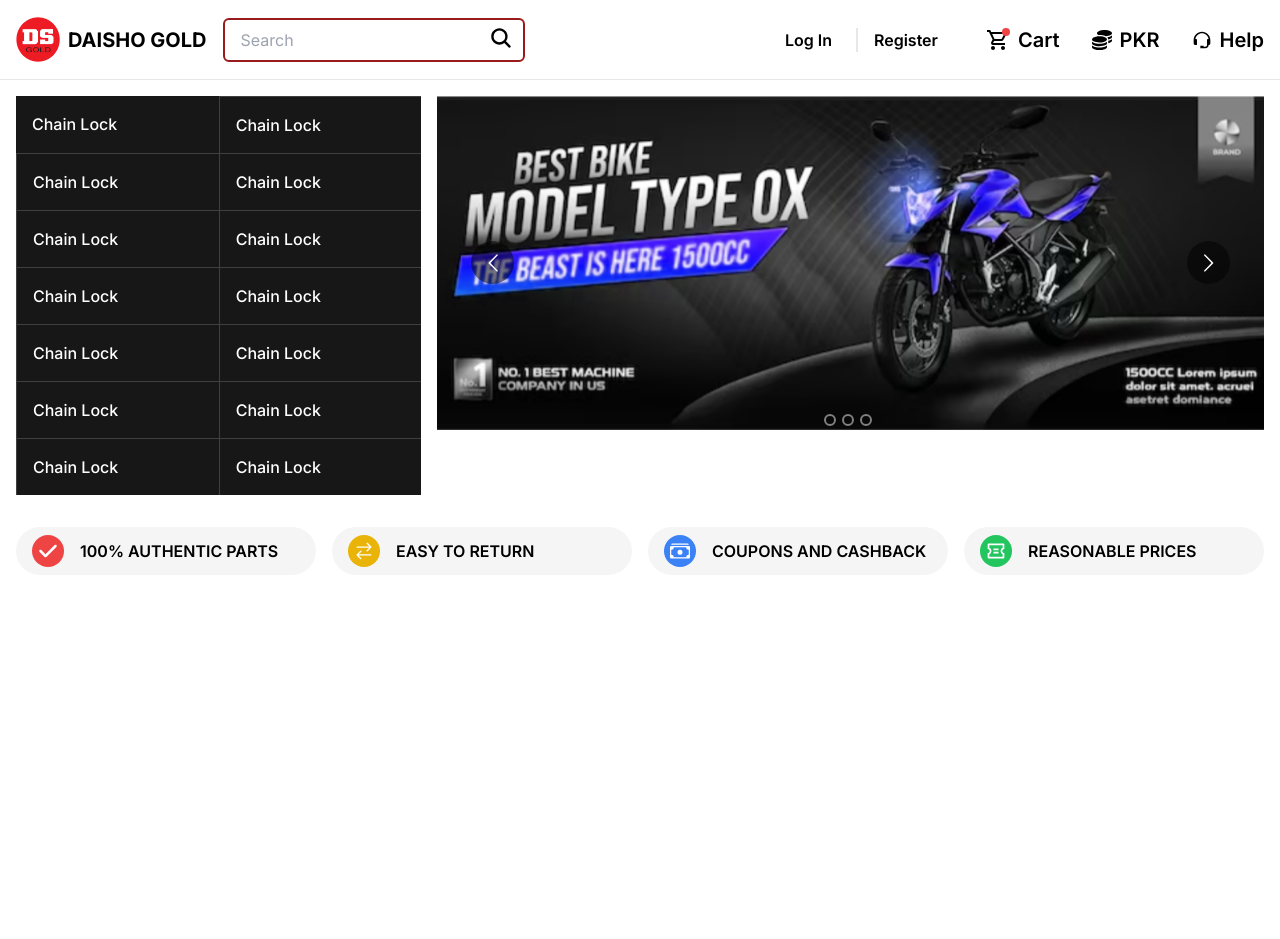
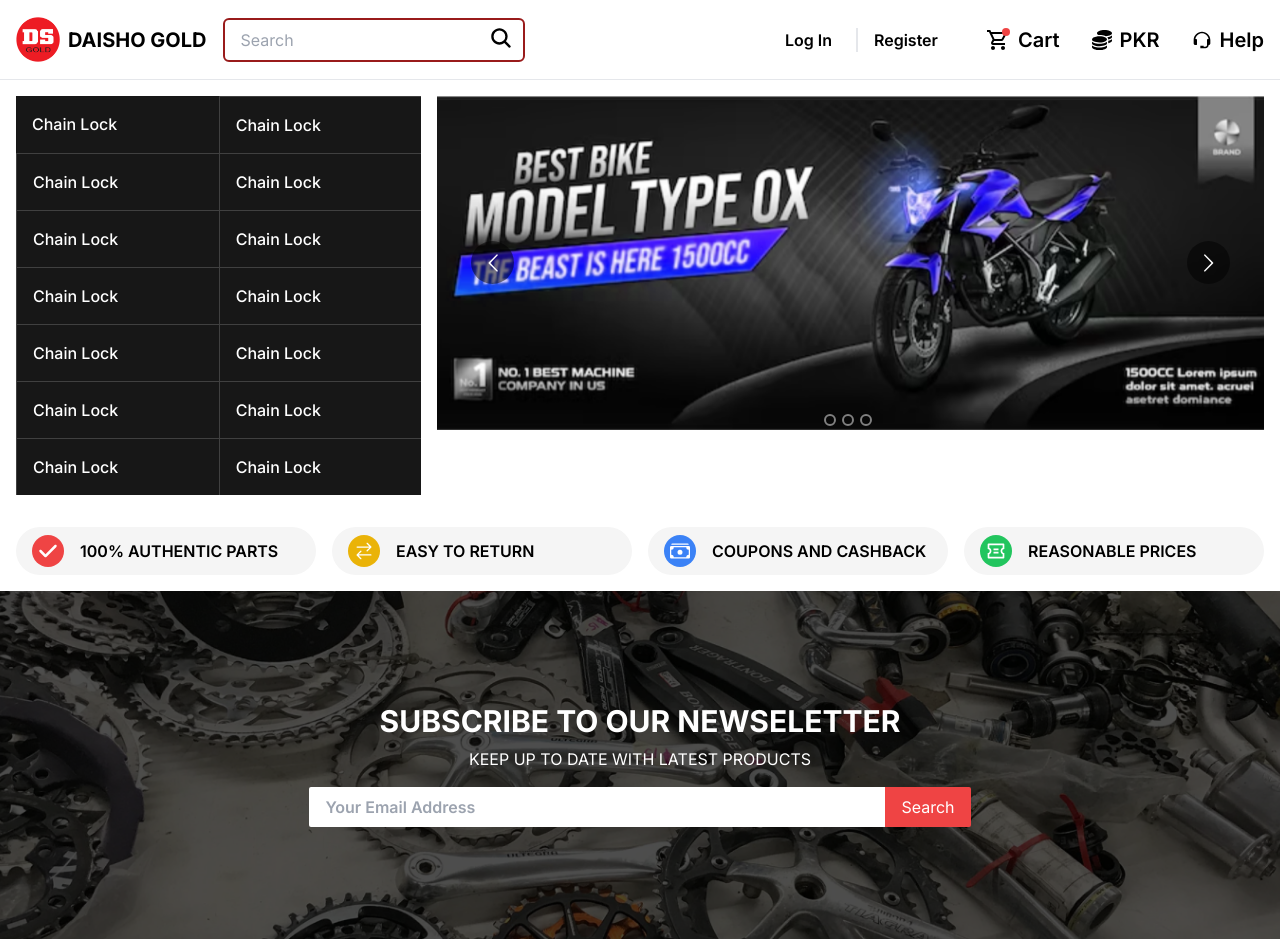
Before and after one commit to m-ans-ishfaq/daisho-gold, a Next.js app: page / in a window 1280 px wide. Before the commit the page ends 800 px from the top, so only its background shows below. Built offline with nearby package versions, Linux system fonts and the light colour scheme.

Commit message:
Completed subscribe to newsletter

```diff
--- a/app/assets/index.ts
+++ b/app/assets/index.ts
@@ -1,10 +1,12 @@
 import DaishoGoldLogo from "@/public/logo.png";
+import NewsletterBg from "@/public/images/bike-parts-bg.png";
 import Banner1 from "@/public/images/banner-1.png";
 import Banner2 from "@/public/images/banner-2.png";
 import Banner3 from "@/public/images/banner-3.png";
 
 export {
     DaishoGoldLogo,
+    NewsletterBg,
     Banner1,
     Banner2,
     Banner3
--- /dev/null
+++ b/app/containers/newsletter.tsx
@@ -0,0 +1,32 @@
+import Image from "next/image";
+import { NewsletterBg } from "../assets";
+
+export function Newsletter()
+{
+    return (
+        <section id="newsletter" className="relative p-4 py-28 flex justify-center">
+            <div className="container flex justify-center items-center">
+                <div className="absolute z-[1] w-full h-full top-0 left-0 bg-black" />
+                <Image src={NewsletterBg} alt="" className="absolute z-[2] opacity-30 w-full h-full top-0 left-0 object-cover object-center" />
+                <div className="w-full text-center relative z-[3] flex flex-col justify-center items-center gap-2 text-white">
+                    <h2 className="text-3xl font-bold">
+                        SUBSCRIBE TO OUR NEWSELETTER
+                    </h2>
+                    <p>
+                        KEEP UP TO DATE WITH LATEST PRODUCTS
+                    </p>
+                    <div className="w-full mt-2 flex justify-center">
+                        <input
+                            type="email"
+                            className="outline-none font-semibold container max-w-xl bg-white text-black px-4 py-2 rounded-l-sm"
+                            placeholder="Your Email Address"
+                        />
+                        <button className="bg-red-500 text-white hover:bg-yellow-500 px-4 py-2 rounded-r-sm">
+                            Search
+                        </button>
+                    </div>
+                </div>
+            </div>
+        </section>
+    )
+}
--- a/app/page.tsx
+++ b/app/page.tsx
@@ -1,5 +1,6 @@
 import { BannerComponent } from "./containers/banner";
 import { Categories } from "./containers/categories";
+import { Newsletter } from "./containers/newsletter";
 import { ShortFeatures } from "./containers/short-features";
 import { Banner } from "./lib/banner";
 
@@ -18,6 +19,7 @@ export default async function Home() {
         </div>
       </section>
       <ShortFeatures />
+      <Newsletter />
     </main>
   );
 }
```
